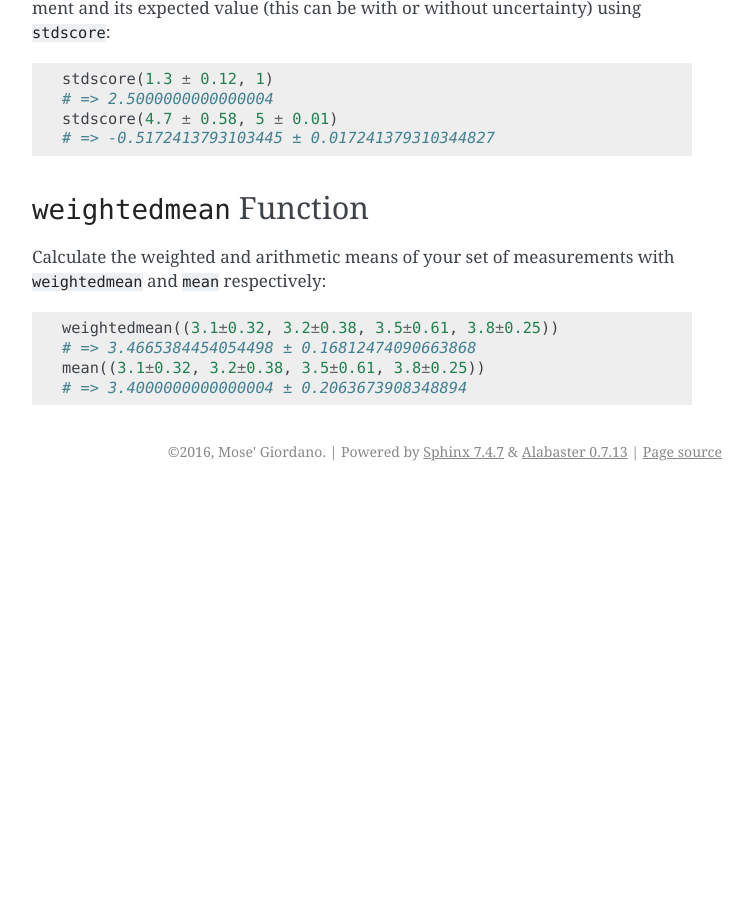
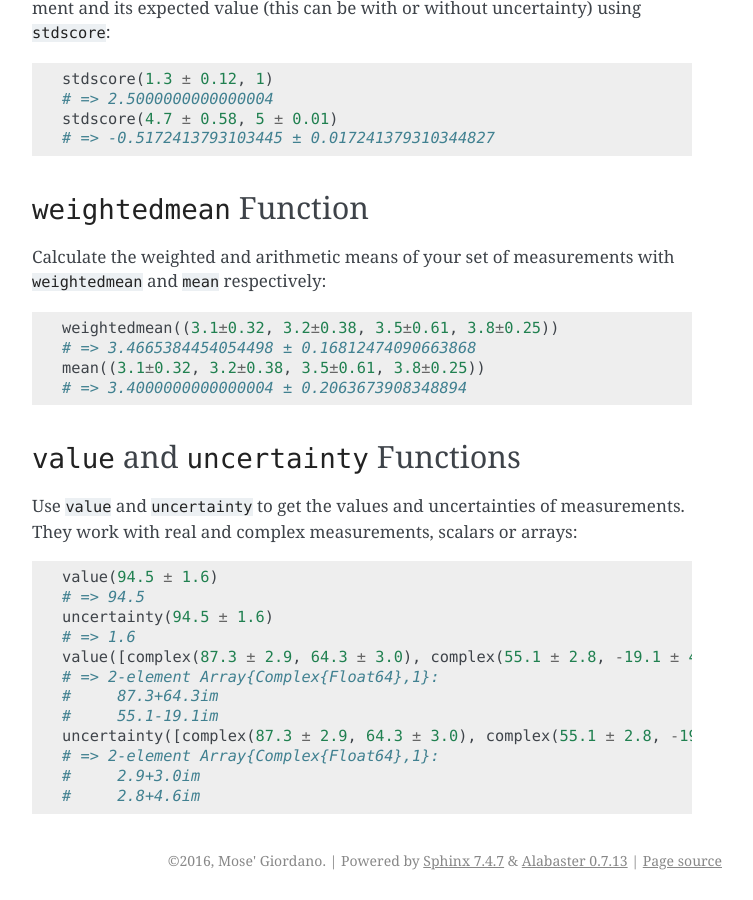
Before and after one commit to JuliaPhysics/Measurements.jl, a Sphinx documentation site: the page built from docs/examples.rst, in a window 1280 px wide and 900 px high, scrolled down 5450 px. Shown: the whole window, without its empty margins (388-1141 px from the left). Built offline with Sphinx 7.4.7, drawn with Linux system fonts in a browser that asks for light colours; before the commit the page ends 5941 px from its top, so only the background shows below that; some of the changed text lies outside the part shown.

Commit message:
Add value and uncertainty functions

```diff
--- a/docs/conf.py
+++ b/docs/conf.py
@@ -59,7 +59,7 @@ copyright = '2016, ' + author
 # The short X.Y version.
 version = '0.1'
 # The full version, including alpha/beta/rc tags.
-release = '0.1.2'
+release = '0.1.3'
 
 # The language for content autogenerated by Sphinx. Refer to documentation
 # for a list of supported languages.
--- a/docs/examples.rst
+++ b/docs/examples.rst
@@ -307,3 +307,24 @@ Calculate the weighted and arithmetic means of your set of measurements with
     # => 3.4665384454054498 ± 0.16812474090663868
     mean((3.1±0.32, 3.2±0.38, 3.5±0.61, 3.8±0.25))
     # => 3.4000000000000004 ± 0.2063673908348894
+
+``value`` and ``uncertainty`` Functions
+~~~~~~~~~~~~~~~~~~~~~~~~~~~~~~~~~~~~~~~
+
+Use ``value`` and ``uncertainty`` to get the values and uncertainties of
+measurements.  They work with real and complex measurements, scalars or arrays:
+
+.. code-block:: julia
+
+    value(94.5 ± 1.6)
+    # => 94.5
+    uncertainty(94.5 ± 1.6)
+    # => 1.6
+    value([complex(87.3 ± 2.9, 64.3 ± 3.0), complex(55.1 ± 2.8, -19.1 ± 4.6)])
+    # => 2-element Array{Complex{Float64},1}:
+    #     87.3+64.3im
+    #     55.1-19.1im
+    uncertainty([complex(87.3 ± 2.9, 64.3 ± 3.0), complex(55.1 ± 2.8, -19.1 ± 4.6)])
+    # => 2-element Array{Complex{Float64},1}:
+    #     2.9+3.0im
+    #     2.8+4.6im
```
Also changed, not shown: NEWS.md (+8 -0 lines), docs/usage.rst (+14 -0 lines), 2 other files.
